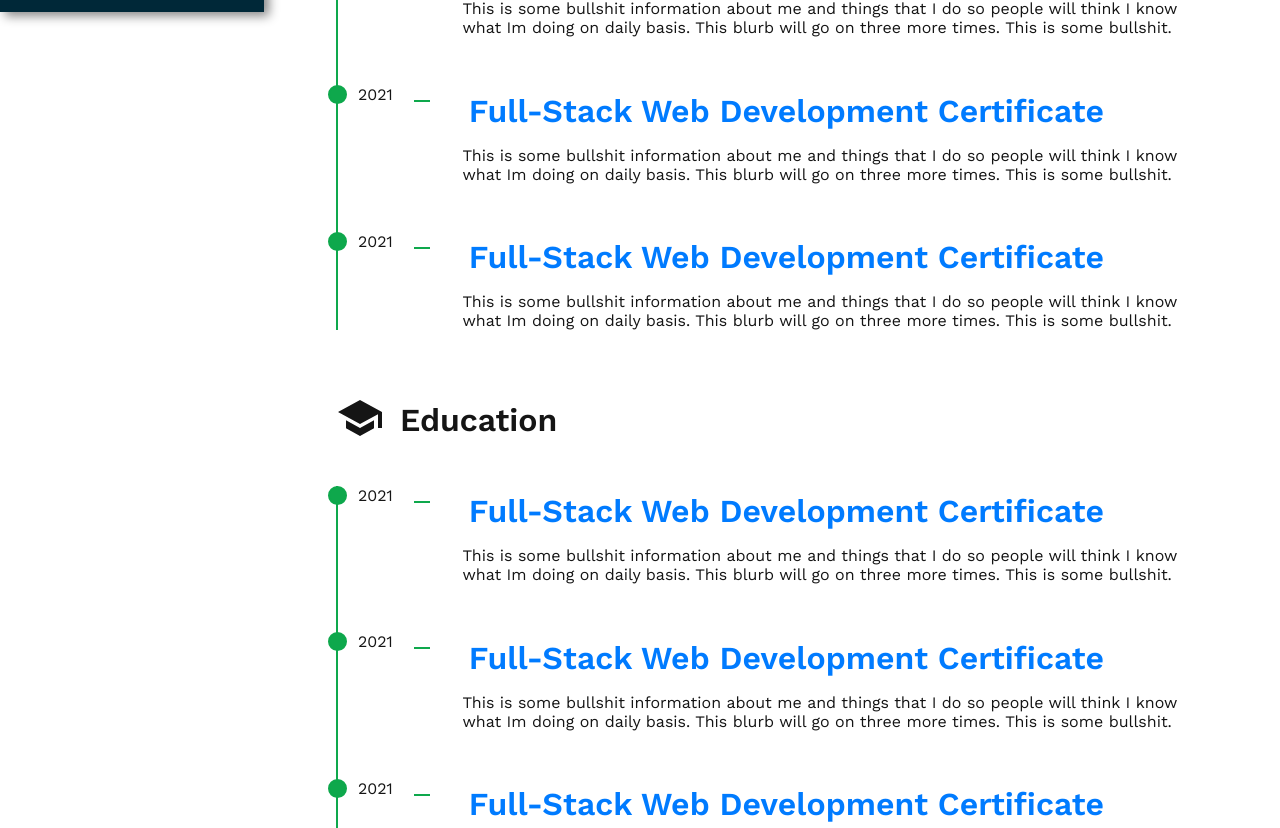
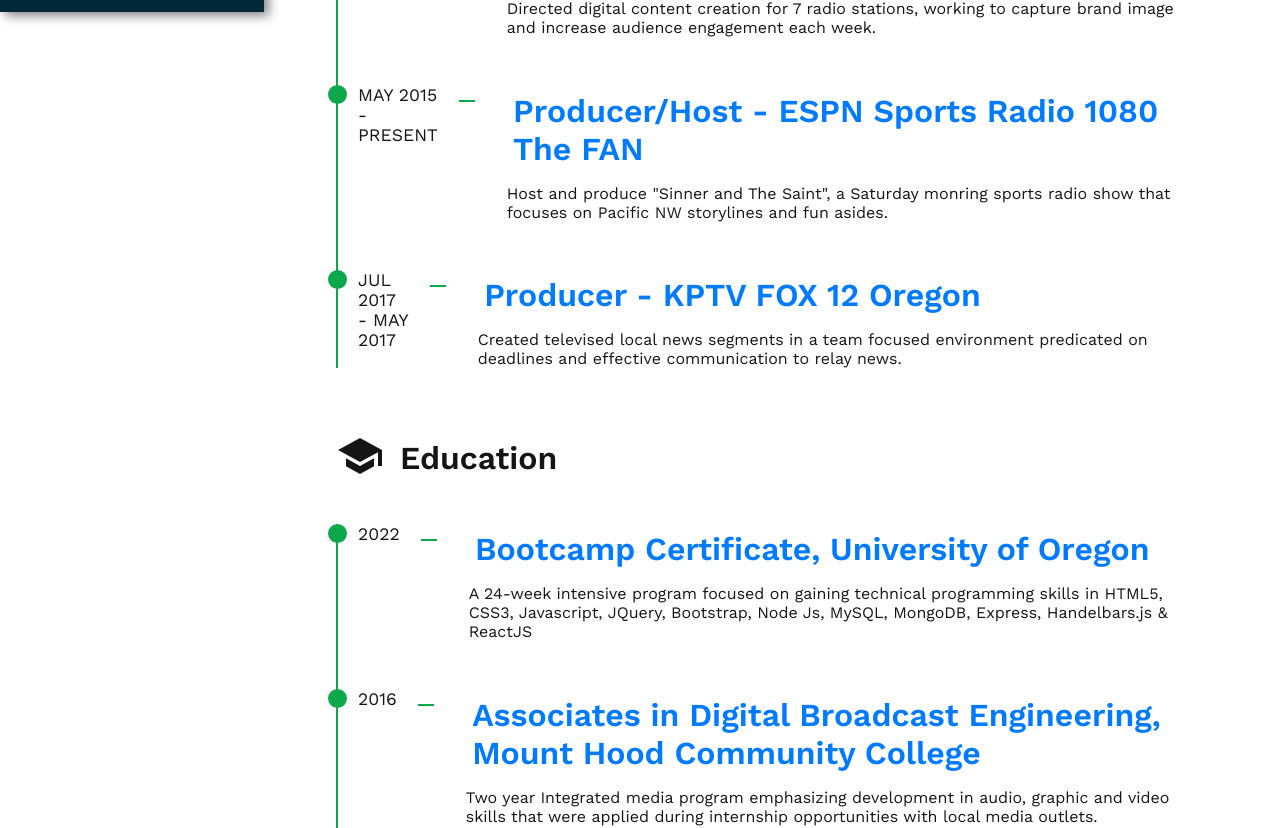
Before and after one commit to willdarkins/portfolio_darkins, a React (Create React App) app: page /resume in a window 1280 px wide. Shown: the part 788-1616 px from the top of the page. Built offline with nearby package versions, Linux system fonts and the light colour scheme; a web font is replaced by a local one.

Commit message:
added more copy to resume section

```diff
--- a/src/Components/Resume.js
+++ b/src/Components/Resume.js
@@ -31,23 +31,23 @@ function Resume() {
                 </div>
                 <div className='resume-content'>
                     <ResumeItem
-                        year={'2021'}
-                        title={'Full-Stack Web Development Certificate'}
+                        year={'FEB 2018 - PRESENT'}
+                        title={'Digital Content Manager - Audacy Portland'}
                         subTitle={'University of Oregon - via Trilogy Education Services'}
-                        text={'This is some bullshit information about me and things that I do so people will think I know what Im doing on daily basis. This blurb will go on three more times. This is some bullshit.'}
+                        text={' Directed digital content creation for 7 radio stations, working to capture brand image and increase audience engagement each week.'}
                     />
                     <ResumeItem
-                        year={'2021'}
-                        title={'Full-Stack Web Development Certificate'}
+                        year={'MAY 2015 - PRESENT'}
+                        title={'Producer/Host - ESPN Sports Radio 1080 The FAN'}
                         subTitle={'University of Oregon - via Trilogy Education Services'}
-                        text={'This is some bullshit information about me and things that I do so people will think I know what Im doing on daily basis. This blurb will go on three more times. This is some bullshit.'}
+                        text={'Host and produce "Sinner and The Saint", a Saturday monring sports radio show that focuses on Pacific NW storylines and fun asides.'}
                     />
                     <div className='margin-bottom'>
                     <ResumeItem
-                        year={'2021'}
-                        title={'Full-Stack Web Development Certificate'}
+                        year={'JUL 2017 - MAY 2017'}
+                        title={'Producer - KPTV FOX 12 Oregon'}
                         subTitle={'University of Oregon - via Trilogy Education Services'}
-                        text={'This is some bullshit information about me and things that I do so people will think I know what Im doing on daily basis. This blurb will go on three more times. This is some bullshit.'}
+                        text={'Created televised local news segments in a team focused environment predicated on deadlines and effective communication to relay news.'}
                     />
                     </div>
                 </div>
@@ -57,22 +57,22 @@ function Resume() {
                 </div>
                 <div className='resume-content'>
                     <ResumeItem
-                        year={'2021'}
-                        title={'Full-Stack Web Development Certificate'}
+                        year={'2022'}
+                        title={'Bootcamp Certificate, University of Oregon'}
                         subTitle={'University of Oregon - via Trilogy Education Services'}
-                        text={'This is some bullshit information about me and things that I do so people will think I know what Im doing on daily basis. This blurb will go on three more times. This is some bullshit.'}
+                        text={'A 24-week intensive program focused on gaining technical programming skills in HTML5, CSS3, Javascript, JQuery, Bootstrap, Node Js, MySQL, MongoDB, Express, Handelbars.js & ReactJS'}
                     />
                     <ResumeItem
-                        year={'2021'}
-                        title={'Full-Stack Web Development Certificate'}
+                        year={'2016'}
+                        title={'Associates in Digital Broadcast Engineering, Mount Hood Community College'}
                         subTitle={'University of Oregon - via Trilogy Education Services'}
-                        text={'This is some bullshit information about me and things that I do so people will think I know what Im doing on daily basis. This blurb will go on three more times. This is some bullshit.'}
+                        text={'Two year Integrated media program emphasizing development in audio, graphic and video skills that were applied during internship opportunities with local media outlets.'}
                     />
                     <ResumeItem
-                        year={'2021'}
-                        title={'Full-Stack Web Development Certificate'}
+                        year={'2012'}
+                        title={'Bachelors in Speech Communication, Oregon State University'}
                         subTitle={'University of Oregon - via Trilogy Education Services'}
-                        text={'This is some bullshit information about me and things that I do so people will think I know what Im doing on daily basis. This blurb will go on three more times. This is some bullshit.'}
+                        text={'Focused on developing  communication competence through the examination of both theoretical & practical aspects of human communication. Recognize the cultural and historical significance of rhetoric '}
                     />
                 </div>
             </InnerLayout>
--- a/src/Components/ResumeItem.js
+++ b/src/Components/ResumeItem.js
@@ -30,6 +30,9 @@ const ItemStyles = styled.div`
         }
         p{
             display: inline-block;
+            margin-right: 1rem;
+            padding-right: 5px;
+            font-size: 1.1rem;
 
         }
     }
```
